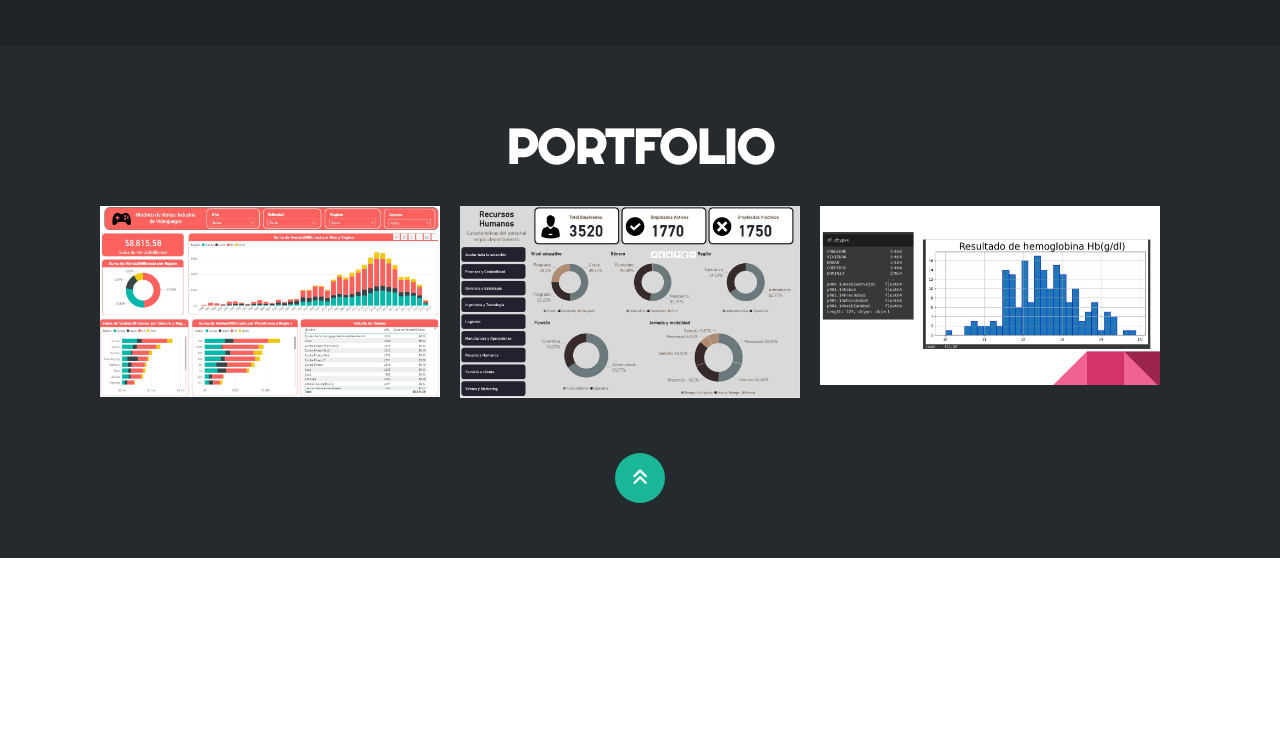
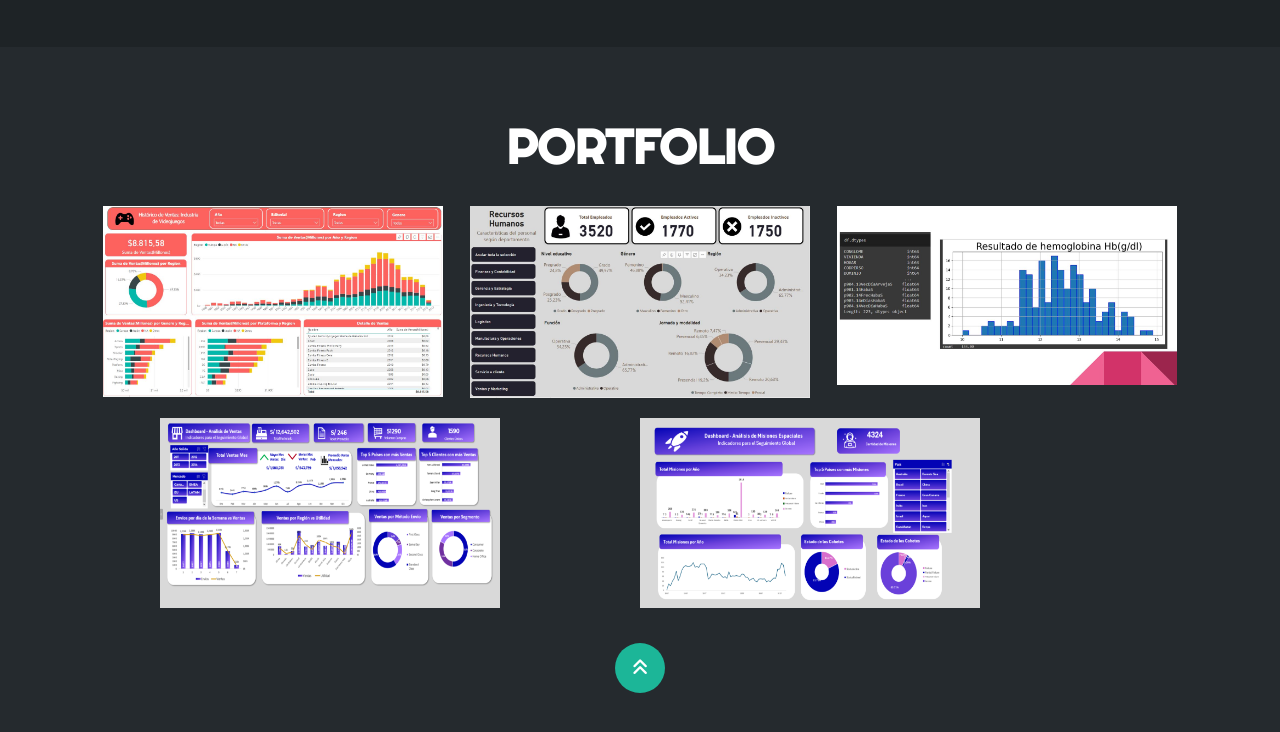
Before and after one commit to AngelMPR/PortafoliodeProyectos, a plain HTML site: page index.html in a window 1280 px wide. Shown: the part 2810-3542 px from the top of the page. Before the commit the page ends 3368 px from the top, so only its background shows below. Drawn offline with nearby package versions, Linux system fonts and the light colour scheme.

Commit message:
Nuevas img proyectos

```diff
--- a/index.html
+++ b/index.html
@@ -263,14 +263,14 @@
                     </div>
                 </div>
                 <div class="proyecto">
-                    <img src="img/p4.jpg" alt="">
+                    <img src="img/p4.png" alt="">
                     <div class="overlay">
                         <h3>Diseño Creativo</h3>
                         <p>Fotografía</p>
                     </div>
                 </div>
                 <div class="proyecto">
-                    <img src="img/p5.jpg" alt="">
+                    <img src="img/p5.png" alt="">
                     <div class="overlay">
                         <h3>Diseño Creativo</h3>
                         <p>Fotografía</p>
```
Also changed, not shown: img/p4.png (added), img/p5.png (added).
